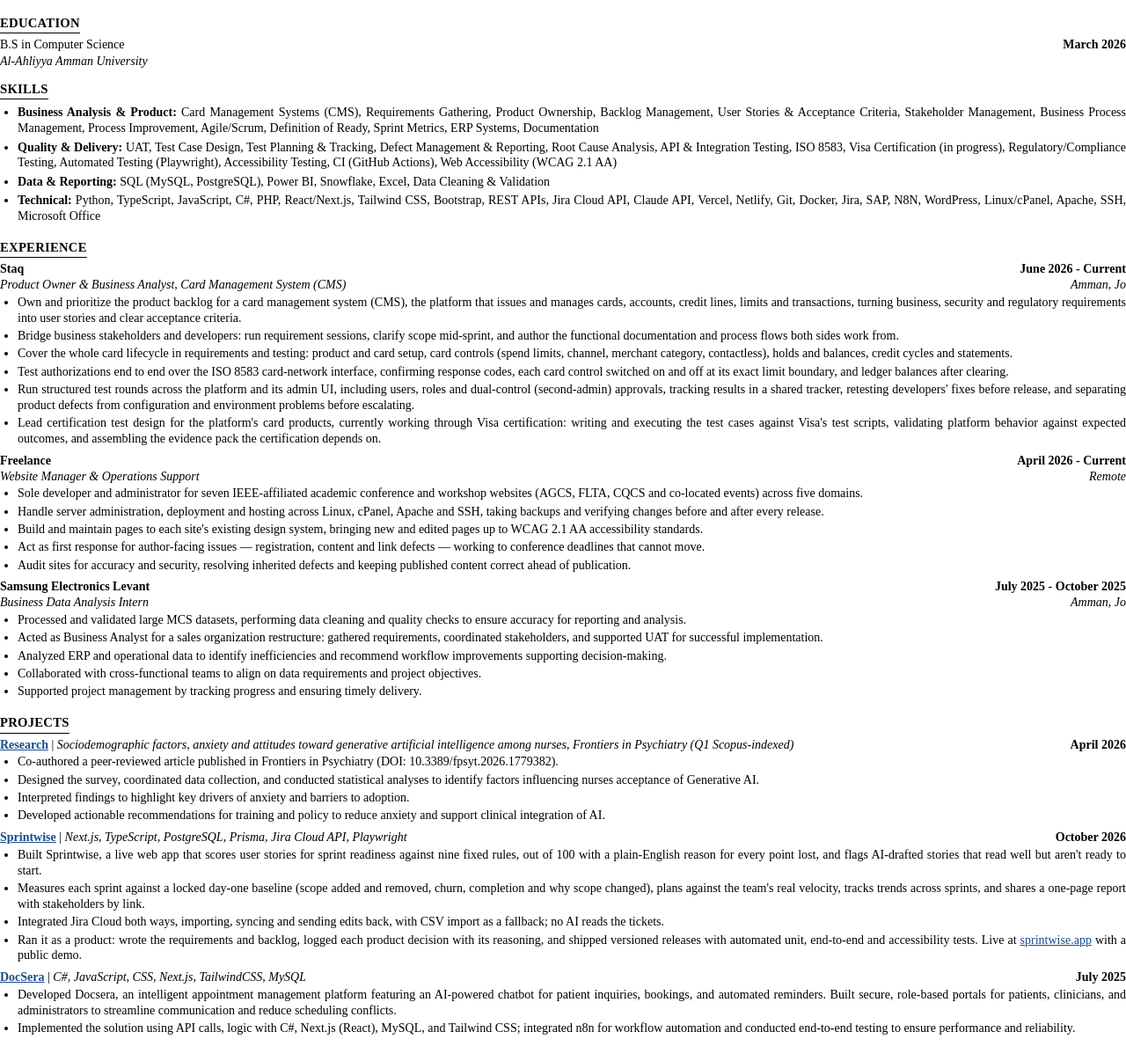
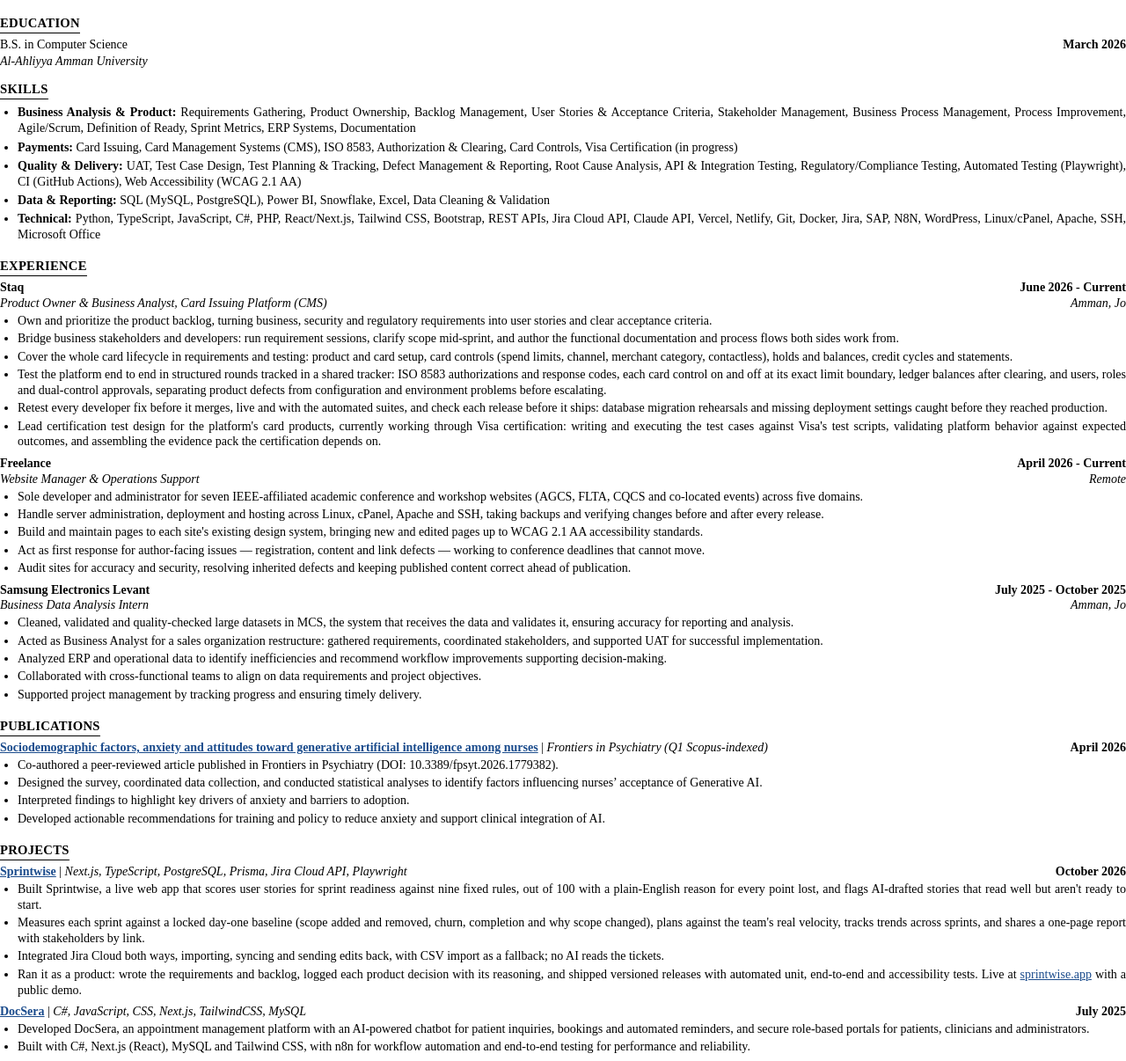
Before and after one commit to NaderAbsy/Portfolio, a plain HTML site: page cv/resume.html in a window 1280 px wide. Shown: the part 75-1281 px from the top of the page at 88% size. Before the commit the page ends 1260 px from the top, so only its background shows below. Drawn offline with Linux system fonts and the light colour scheme.

Commit message:
Staq bullets, Payments skills, Publications section and CV clean-up
Co-Authored-By: Claude Sonnet 5.5 <noreply@anthropic.com>

```diff
--- a/cv/resume.html
+++ b/cv/resume.html
@@ -43,14 +43,15 @@
 
 <h2>Education</h2>
 <div class="sec">
-  <div class="row edu-row"><span>B.S in Computer Science</span><span class="date">March 2026</span></div>
+  <div class="row edu-row"><span>B.S. in Computer Science</span><span class="date">March 2026</span></div>
   <div><em>Al-Ahliyya Amman University</em></div>
 </div>
 
 <h2>Skills</h2>
 <ul class="skills">
-  <li><strong>Business Analysis &amp; Product:</strong> Card Management Systems (CMS), Requirements Gathering, Product Ownership, Backlog Management, User Stories &amp; Acceptance Criteria, Stakeholder Management, Business Process Management, Process Improvement, Agile/Scrum, Definition of Ready, Sprint Metrics, ERP Systems, Documentation</li>
-  <li><strong>Quality &amp; Delivery:</strong> UAT, Test Case Design, Test Planning &amp; Tracking, Defect Management &amp; Reporting, Root Cause Analysis, API &amp; Integration Testing, ISO 8583, Visa Certification (in progress), Regulatory/Compliance Testing, Automated Testing (Playwright), Accessibility Testing, CI (GitHub Actions), Web Accessibility (WCAG 2.1 AA)</li>
+  <li><strong>Business Analysis &amp; Product:</strong> Requirements Gathering, Product Ownership, Backlog Management, User Stories &amp; Acceptance Criteria, Stakeholder Management, Business Process Management, Process Improvement, Agile/Scrum, Definition of Ready, Sprint Metrics, ERP Systems, Documentation</li>
+  <li><strong>Payments:</strong> Card Issuing, Card Management Systems (CMS), ISO 8583, Authorization &amp; Clearing, Card Controls, Visa Certification (in progress)</li>
+  <li><strong>Quality &amp; Delivery:</strong> UAT, Test Case Design, Test Planning &amp; Tracking, Defect Management &amp; Reporting, Root Cause Analysis, API &amp; Integration Testing, Regulatory/Compliance Testing, Automated Testing (Playwright), CI (GitHub Actions), Web Accessibility (WCAG 2.1 AA)</li>
   <li><strong>Data &amp; Reporting:</strong> SQL (MySQL, PostgreSQL), Power BI, Snowflake, Excel, Data Cleaning &amp; Validation</li>
   <li><strong>Technical:</strong> Python, TypeScript, JavaScript, C#, PHP, React/Next.js, Tailwind CSS, Bootstrap, REST APIs, Jira Cloud API, Claude API, Vercel, Netlify, Git, Docker, Jira, SAP, N8N, WordPress, Linux/cPanel, Apache, SSH, Microsoft Office</li>
 </ul>
@@ -59,13 +60,13 @@
 <div class="sec">
   <div class="job">
   <div class="row"><span class="org">Staq</span><span class="date">June 2026 - Current</span></div>
-  <div class="row"><span class="role">Product Owner &amp; Business Analyst, Card Management System (CMS)</span><span class="loc">Amman, Jo</span></div>
+  <div class="row"><span class="role">Product Owner &amp; Business Analyst, Card Issuing Platform (CMS)</span><span class="loc">Amman, Jo</span></div>
   <ul>
-    <li>Own and prioritize the product backlog for a card management system (CMS), the platform that issues and manages cards, accounts, credit lines, limits and transactions, turning business, security and regulatory requirements into user stories and clear acceptance criteria.</li>
+    <li>Own and prioritize the product backlog, turning business, security and regulatory requirements into user stories and clear acceptance criteria.</li>
     <li>Bridge business stakeholders and developers: run requirement sessions, clarify scope mid-sprint, and author the functional documentation and process flows both sides work from.</li>
     <li>Cover the whole card lifecycle in requirements and testing: product and card setup, card controls (spend limits, channel, merchant category, contactless), holds and balances, credit cycles and statements.</li>
-    <li>Test authorizations end to end over the ISO 8583 card-network interface, confirming response codes, each card control switched on and off at its exact limit boundary, and ledger balances after clearing.</li>
-    <li>Run structured test rounds across the platform and its admin UI, including users, roles and dual-control (second-admin) approvals, tracking results in a shared tracker, retesting developers' fixes before release, and separating product defects from configuration and environment problems before escalating.</li>
+    <li>Test the platform end to end in structured rounds tracked in a shared tracker: ISO 8583 authorizations and response codes, each card control on and off at its exact limit boundary, ledger balances after clearing, and users, roles and dual-control approvals, separating product defects from configuration and environment problems before escalating.</li>
+    <li>Retest every developer fix before it merges, live and with the automated suites, and check each release before it ships: database migration rehearsals and missing deployment settings caught before they reached production.</li>
     <li>Lead certification test design for the platform's card products, currently working through Visa certification: writing and executing the test cases against Visa's test scripts, validating platform behavior against expected outcomes, and assembling the evidence pack the certification depends on.</li>
   </ul>
   </div>
@@ -86,7 +87,7 @@
   <div class="row"><span class="org">Samsung Electronics Levant</span><span class="date">July 2025 - October 2025</span></div>
   <div class="row"><span class="role">Business Data Analysis Intern</span><span class="loc">Amman, Jo</span></div>
   <ul>
-    <li>Processed and validated large MCS datasets, performing data cleaning and quality checks to ensure accuracy for reporting and analysis.</li>
+    <li>Cleaned, validated and quality-checked large datasets in MCS, the system that receives the data and validates it, ensuring accuracy for reporting and analysis.</li>
     <li>Acted as Business Analyst for a sales organization restructure: gathered requirements, coordinated stakeholders, and supported UAT for successful implementation.</li>
     <li>Analyzed ERP and operational data to identify inefficiencies and recommend workflow improvements supporting decision-making.</li>
     <li>Collaborated with cross-functional teams to align on data requirements and project objectives.</li>
@@ -95,18 +96,21 @@
   </div>
 </div>
 
-<h2>Projects</h2>
+<h2>Publications</h2>
 <div class="sec">
   <div class="proj">
-  <div class="proj-head"><span class="date">April 2026</span><a class="proj-title" href="https://doi.org/10.3389/fpsyt.2026.1779382">Research</a> | <em>Sociodemographic factors, anxiety and attitudes toward generative artificial intelligence among nurses, Frontiers in Psychiatry (Q1 Scopus-indexed)</em></div>
+  <div class="proj-head"><span class="date">April 2026</span><a class="proj-title" href="https://doi.org/10.3389/fpsyt.2026.1779382">Sociodemographic factors, anxiety and attitudes toward generative artificial intelligence among nurses</a> | <em>Frontiers in Psychiatry (Q1 Scopus-indexed)</em></div>
   <ul>
     <li>Co-authored a peer-reviewed article published in Frontiers in Psychiatry (DOI: 10.3389/fpsyt.2026.1779382).</li>
-    <li>Designed the survey, coordinated data collection, and conducted statistical analyses to identify factors influencing nurses acceptance of Generative AI.</li>
+    <li>Designed the survey, coordinated data collection, and conducted statistical analyses to identify factors influencing nurses&rsquo; acceptance of Generative AI.</li>
     <li>Interpreted findings to highlight key drivers of anxiety and barriers to adoption.</li>
     <li>Developed actionable recommendations for training and policy to reduce anxiety and support clinical integration of AI.</li>
   </ul>
   </div>
+</div>
 
+<h2>Projects</h2>
+<div class="sec">
   <div class="proj">
   <div class="proj-head"><span class="date">October 2026</span><a class="proj-title" href="https://sprintwise.app">Sprintwise</a> | <em class="stack">Next.js, TypeScript, PostgreSQL, Prisma, Jira Cloud API, Playwright</em></div>
   <ul>
@@ -120,8 +124,8 @@
   <div class="proj">
   <div class="proj-head"><span class="date">July 2025</span><a class="proj-title" href="https://github.com/NaderAbsy/DocSera">DocSera</a> | <em class="stack">C#, JavaScript, CSS, Next.js, TailwindCSS, MySQL</em></div>
   <ul>
-    <li>Developed Docsera, an intelligent appointment management platform featuring an AI-powered chatbot for patient inquiries, bookings, and automated reminders. Built secure, role-based portals for patients, clinicians, and administrators to streamline communication and reduce scheduling conflicts.</li>
-    <li>Implemented the solution using API calls, logic with C#, Next.js (React), MySQL, and Tailwind CSS; integrated n8n for workflow automation and conducted end-to-end testing to ensure performance and reliability.</li>
+    <li>Developed DocSera, an appointment management platform with an AI-powered chatbot for patient inquiries, bookings and automated reminders, and secure role-based portals for patients, clinicians and administrators.</li>
+    <li>Built with C#, Next.js (React), MySQL and Tailwind CSS, with n8n for workflow automation and end-to-end testing for performance and reliability.</li>
   </ul>
   </div>
 </div>
```
Also changed, not shown: index.html (+14 -7 lines), 1 other file.
